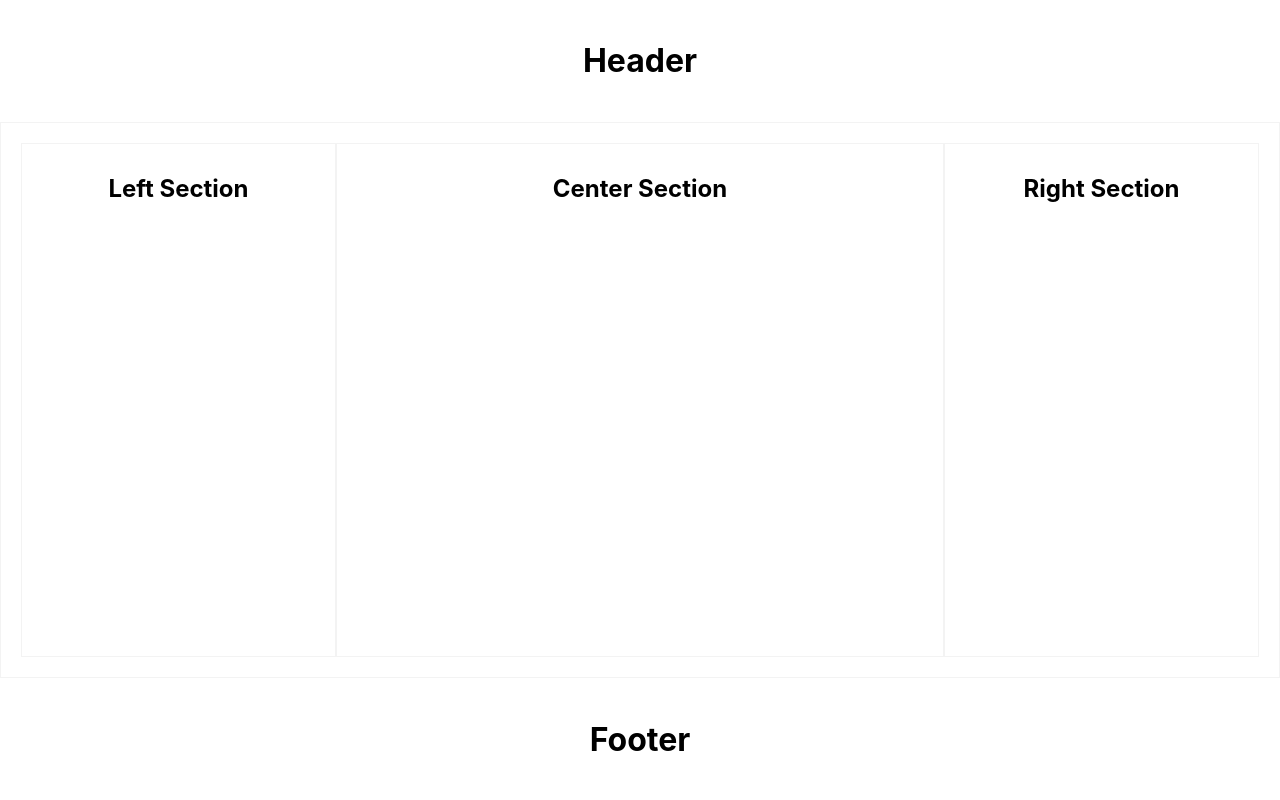
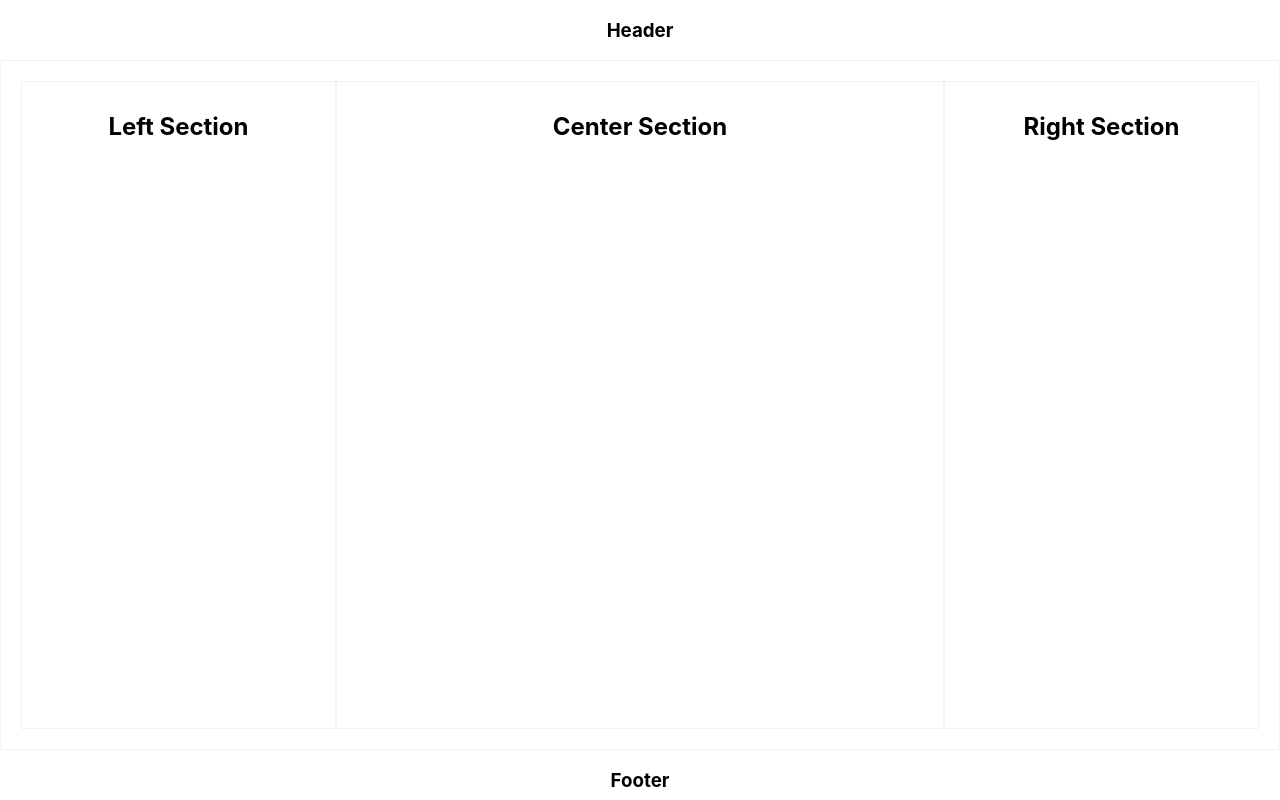
Before and after one commit to whoupstairs/taishichi-web2, a React (Create React App) app: page / in a window 1280 px wide. Built offline with nearby package versions, Linux system fonts and the light colour scheme.

Commit message:
css適用

```diff
--- a/src/public/template/common/css/App.css
+++ b/src/public/template/common/css/App.css
@@ -8,13 +8,20 @@
 
 .Header {
   flex: 0 1 auto;
-  padding: 20px;
-
+  display: flex;
+  align-items: flex-start;  /* 垂直方向の配置を上端に */
+  justify-content: center;  /* 水平方向の配置を中央に */
+  width: 100%;
 }
 
 .Footer {
   flex: 0 1 auto;
-  padding: 20px;
+
+  height: 50px;
+  display: flex;
+  align-items: flex-start;  /* 垂直方向の配置を上端に */
+  justify-content: center;  /* 水平方向の配置を中央に */
+  width: 100%;
 }
 
 .MainContent {
--- a/src/public/template/pc/Footer.tsx
+++ b/src/public/template/pc/Footer.tsx
@@ -3,7 +3,7 @@ import React from "react";
 const Footer: React.FC = () => {
   return (
     <footer className="Footer">
-      <h1>Footer</h1>
+      <h3>Footer</h3>
     </footer>
   );
 };
--- a/src/public/template/pc/Header.tsx
+++ b/src/public/template/pc/Header.tsx
@@ -3,7 +3,7 @@ import React from "react";
 const Header: React.FC = () => {
   return (
     <header className="Header">
-      <h1>Header</h1>
+      <h3>Header</h3>
     </header>
   );
 };
```
